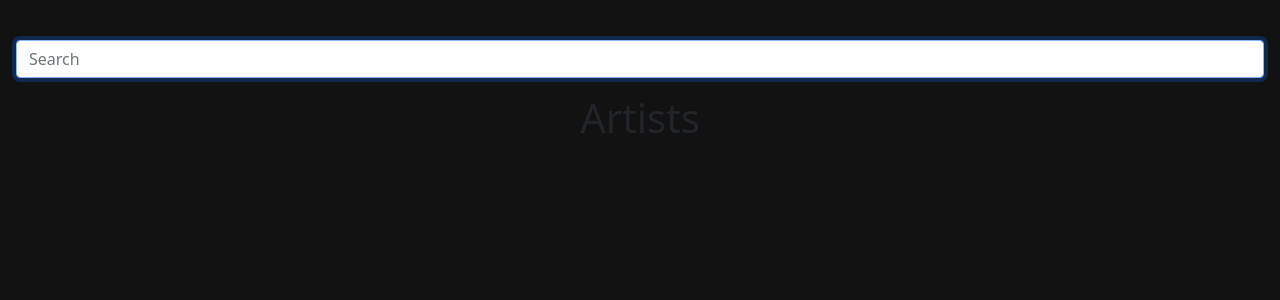
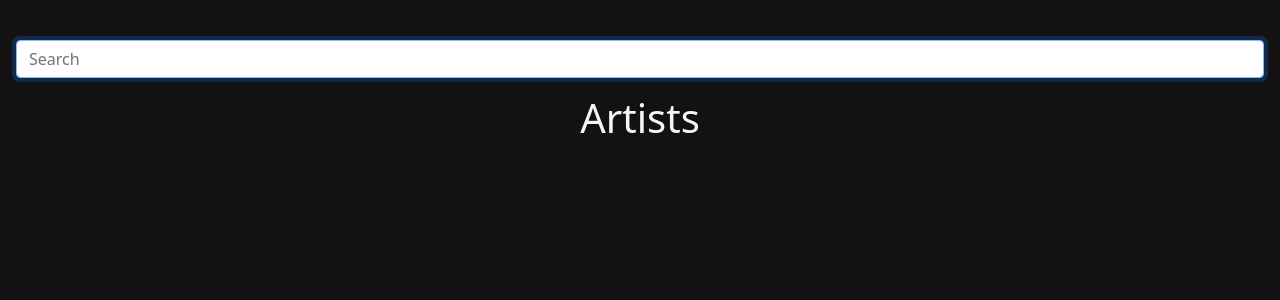
Before and after one commit to r15hil/Spotify-Artist-Analyser, a Django app: page /artist/ in a window 1280 px wide. Shown: the part 242-542 px from the top of the page. Run offline with Django 3.2, Linux system fonts and the light colour scheme; data that the repository does not hold is empty.

Commit message:
Made artists name white

```diff
--- a/src/templates/analysis1.html
+++ b/src/templates/analysis1.html
@@ -20,7 +20,7 @@
         </div>
 
         <div class="col">
-            <h1> {{ artist_name }}
+            <h1 style="color:whitesmoke"> {{ artist_name }}
                 {% for genre in genres %}
                     <span class="badge rounded-pill bg-secondary">{{ genre }}</span>
                 {% endfor %}
--- a/src/templates/artist.html
+++ b/src/templates/artist.html
@@ -87,7 +87,7 @@
 
 
 
-<h1 style="text-align:center">Artists</h1>
+<h1 style="text-align:center; color:whitesmoke">Artists</h1>
 <ul>
     <div class="container">
         <div class="row">
```
Also changed, not shown: src/db.sqlite3.
